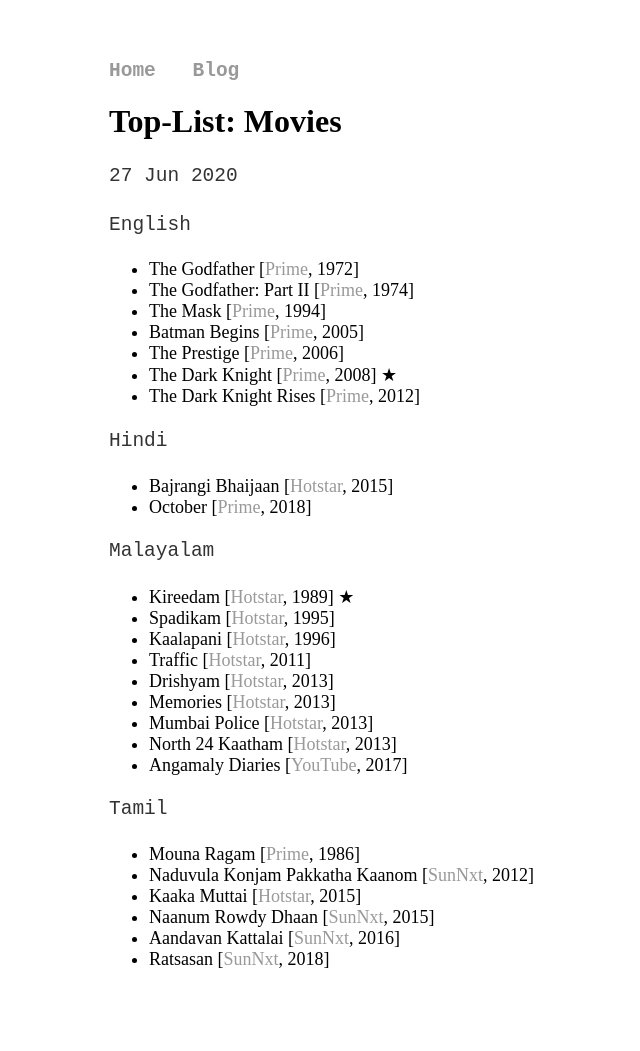
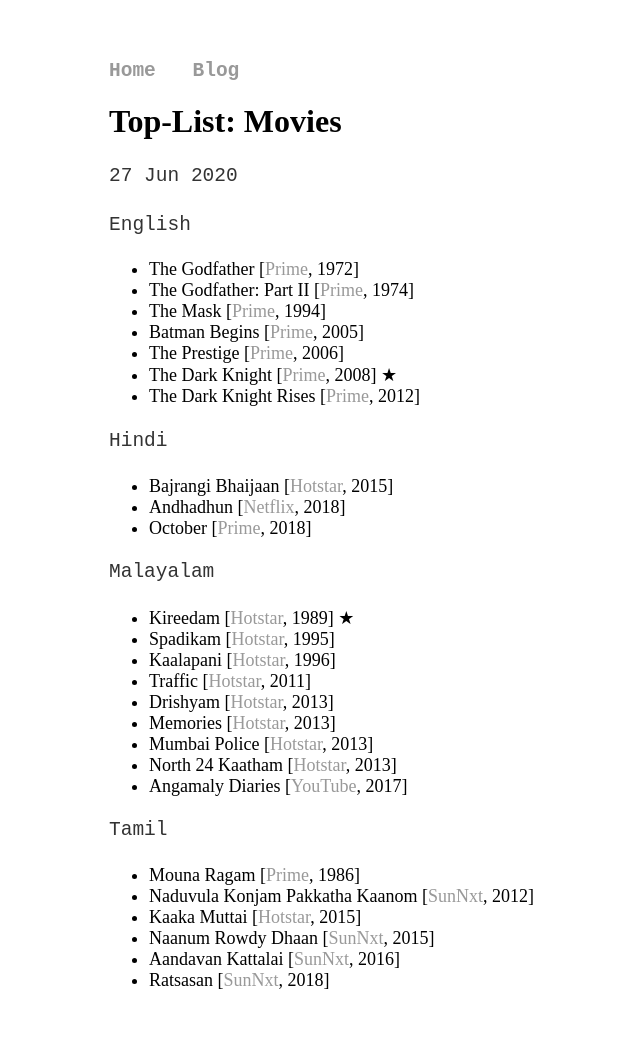
Before and after one commit to joe019/joe019.github.io, a Jekyll site: the page built from _posts/2020-06-27-movies.md, in a window 1280 px wide. Shown: the whole page, without its empty margins (51-691 px from the left). Built offline with Jekyll 4.4.1, drawn with Linux system fonts in a browser that asks for light colours; before the commit the page ends 1030 px from its top, so only the background shows below that.

Commit message:
Added "Andhadhun"

```diff
--- a/_posts/2020-06-27-movies.md
+++ b/_posts/2020-06-27-movies.md
@@ -15,6 +15,7 @@
 
 Hindi
 * Bajrangi Bhaijaan [[Hotstar](https://www.hotstar.com/in/movies/bajrangi-bhaijaan/1000071777), 2015]
+* Andhadhun [[Netflix](https://www.netflix.com/watch/81039381), 2018]
 * October [[Prime](https://www.primevideo.com/detail/0KVOW5B1SGGC67U9R3BX2F7KXB), 2018]
 
 Malayalam
```
